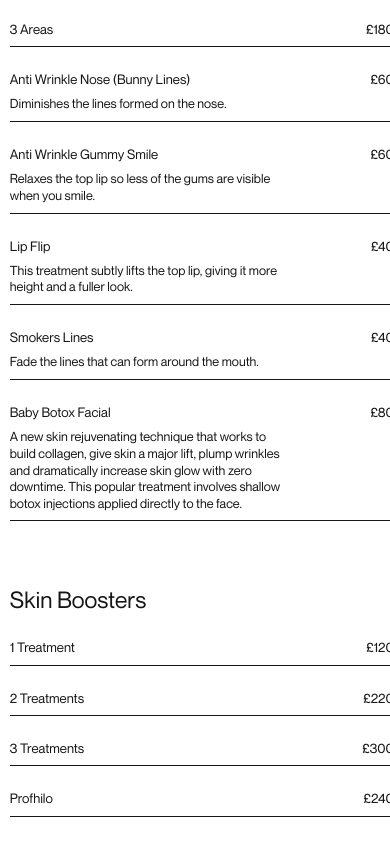
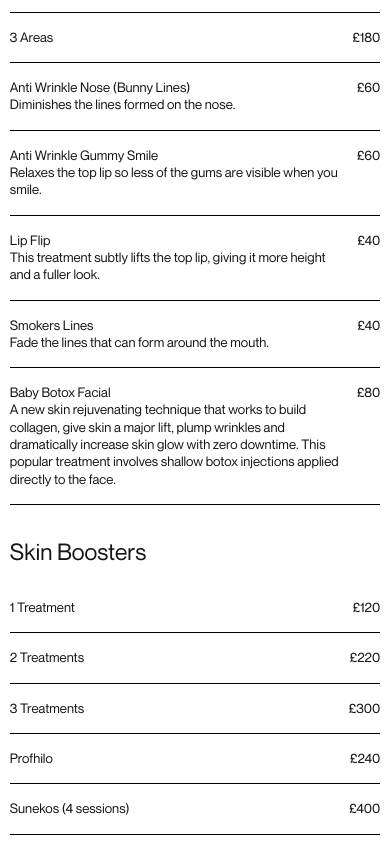
Before and after one commit to conorbailey90/faceworx, a Next.js app: page / in a window 390 px wide. Shown: the part 4080-4922 px from the top of the page. Built offline with nearby package versions, Linux system fonts and the light colour scheme.

Commit message:
Products section css updated

```diff
--- a/src/components/Prices/PriceList/PriceList.module.css
+++ b/src/components/Prices/PriceList/PriceList.module.css
@@ -1,48 +1,26 @@
-.even{
+.listItem{
     grid-column: span 6;
-    margin-bottom: 2rem;
-
 
 }
 
-.odd {
-    grid-column: span 6;
-    margin-bottom: 2rem;
+.priceLi{
+ display: flex;
+ justify-content: space-between;
+  border-bottom: 1px solid black;
+   padding: 1rem 0;
+}
+
+
+
+
+@media only screen and (max-width: 600px) {
+    .listItem{
+        grid-column: span 12;
+        margin-bottom: 2rem;
+    }
+
+    .treatment{
+        padding-right: 1rem;
+    }
 
 }
-
-.priceLi {
-    display: flex;
-    justify-content: space-between;
-    margin-bottom: 1rem;
-    border-bottom: 1px solid var(--border-color);
-    padding: 0.5rem 0;
-}
-
-.desc{
-    font-size: .8rem;
-    margin-top: .5rem;
-}
-
-.price{
-    display: flex;
-    flex-direction: column;
-   text-align: right;
-    margin-left: 1rem;
-    flex: 2;
-}
-
-@media only screen and (max-width: 800px) {
-    .odd, .even {
-      grid-column: span 13;
-      margin-bottom: 1rem;
-    }
-
-    .priceLi {
-      display: flex;
-      justify-content: space-between;
-      margin-bottom: 1rem;
-      border-bottom: 1px solid var(--border-color);
-      padding: 0.5rem 0;
-    }
-  }
--- a/src/components/Prices/PriceList/Pricelist.jsx
+++ b/src/components/Prices/PriceList/Pricelist.jsx
@@ -3,16 +3,19 @@ import styles from './PriceList.module.css'
 function Pricelist({category, index}) {
 
   return (
-    <div className={index % 2 == 0 ? styles.even : styles.odd}>
+    <div className={styles.listItem}>
           <h3 style={{marginBottom: '1rem'}}>{category.catName}</h3>
           <ul>
-            {category.products && category.products.map(product => (
-                <li key={product._id} className={styles.priceLi}>
-                    <div style={{flex: 3}}>
+            {category.products && category.products.map((product, idx) => (
+                <li key={idx} className={styles.priceLi}>
+                    <div className={styles.treatment}>
                         <p>{product.treatment}</p>
                         {product.description && <p className={styles.desc}>{product.description}</p>}
                     </div>
-                    <p style={{flex: 1}} className={styles.price}>{product.price}</p>
+                    <div >
+                      <p  className={styles.price}>{product.price}</p>
+                    </div>
+
                 </li>
             ))}
           </ul>
--- a/src/components/Prices/Prices.module.css
+++ b/src/components/Prices/Prices.module.css
@@ -10,8 +10,19 @@
 
 .subContainer {
   width: 95%;
-  max-width: var(--max-width);
+  overflow: hidden;
+  /* max-width: var(--max-width); */
   display: grid;
   gap: 2rem;
   grid-template-columns: repeat(12, 1fr);
 }
+
+
+@media only screen and (max-width: 600px) {
+.subContainer {
+
+  gap: 0rem;
+
+}
+
+}
```
